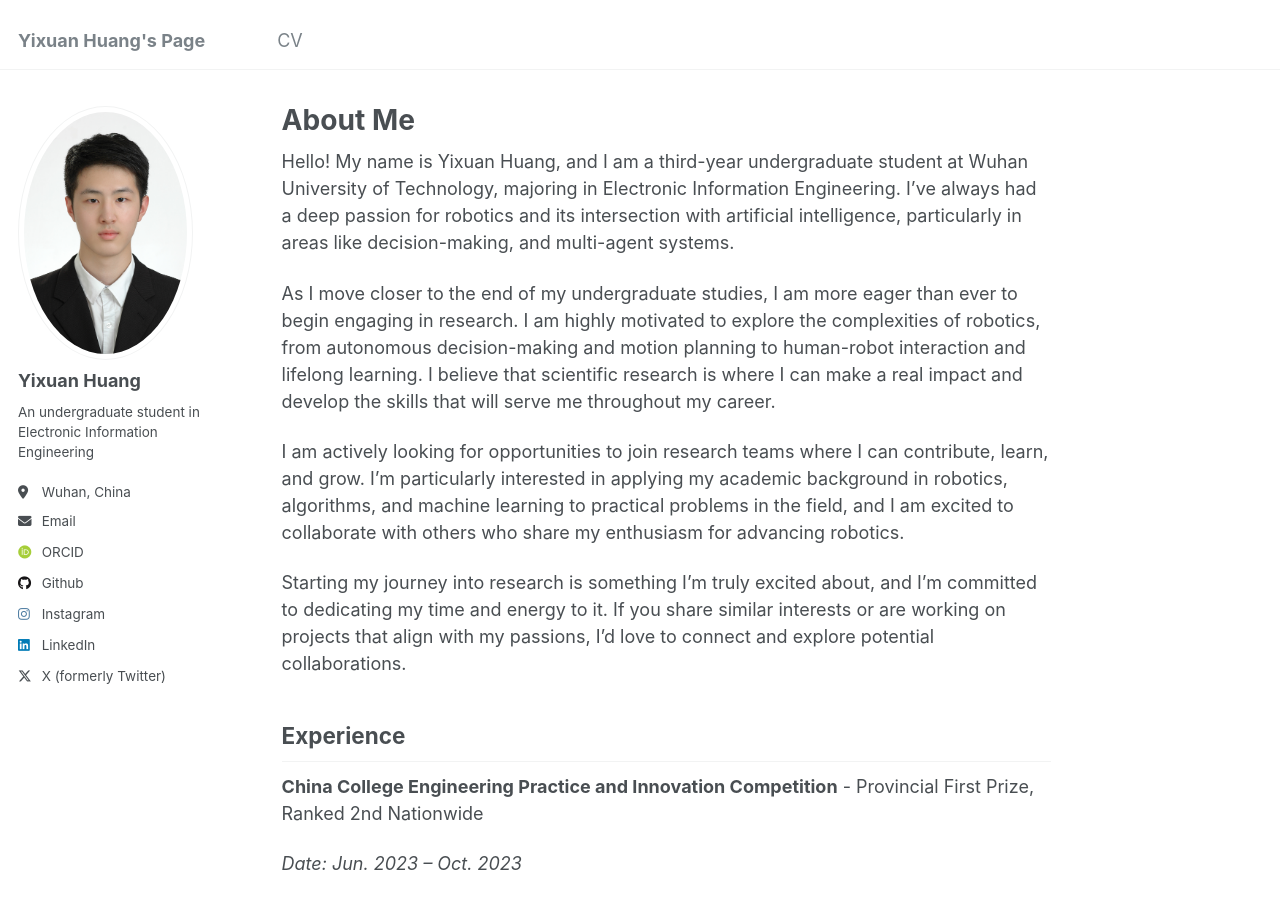
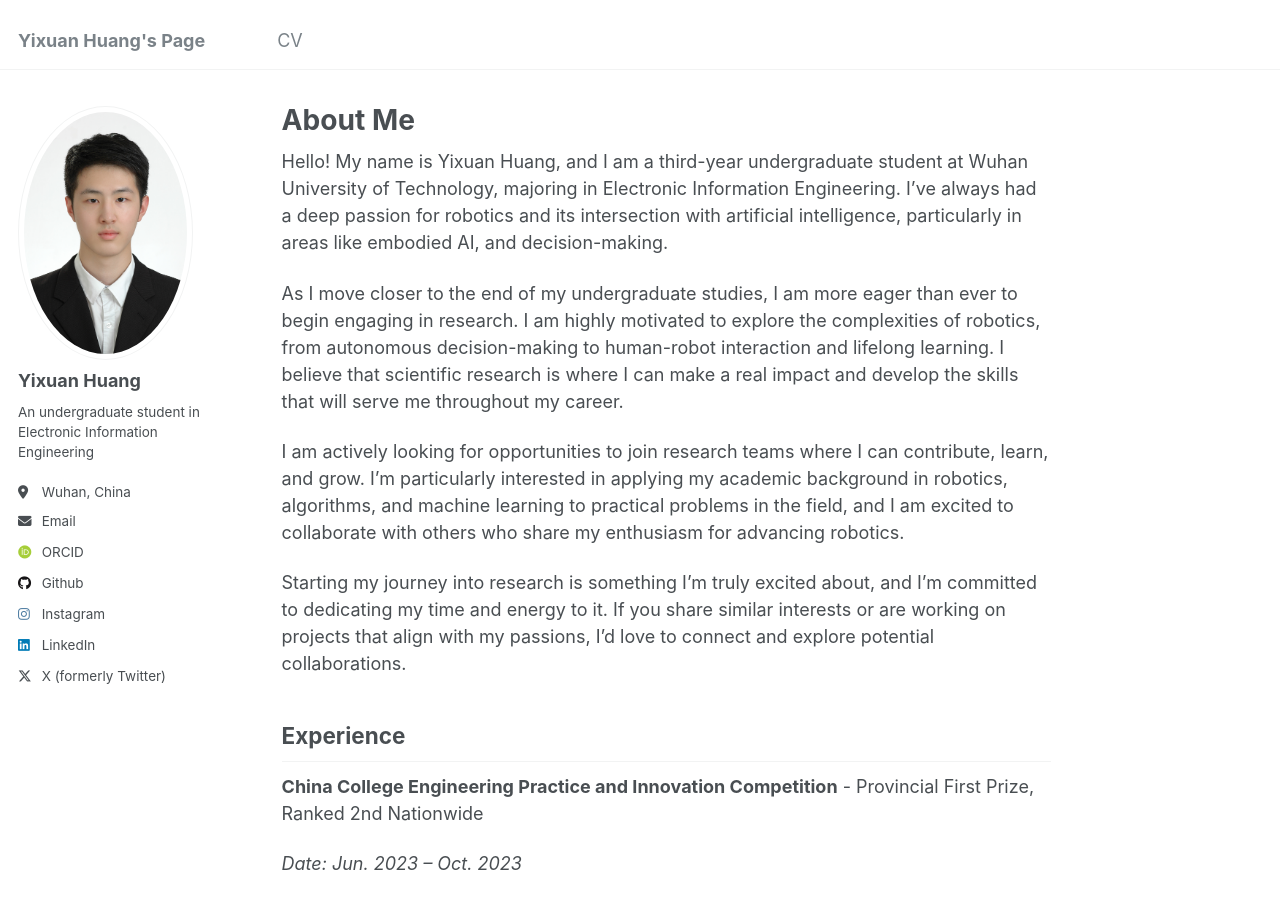
Before and after one commit to yixuanhuang04/yixuanhuang04.github.io, a Jekyll site: the page built from _pages/about.md, in a window 1280 px wide and 900 px high. Built offline with Jekyll 4.4.1, drawn with Linux system fonts in a browser that asks for light colours; some web fonts are replaced.

Commit message:
docs: update about

```diff
--- a/_pages/about.md
+++ b/_pages/about.md
@@ -7,9 +7,9 @@ redirect_from:
   - /about.html
 ---
 
-Hello! My name is Yixuan Huang, and I am a third-year undergraduate student at Wuhan University of Technology, majoring in Electronic Information Engineering. I’ve always had a deep passion for robotics and its intersection with artificial intelligence, particularly in areas like decision-making, and multi-agent systems.
+Hello! My name is Yixuan Huang, and I am a third-year undergraduate student at Wuhan University of Technology, majoring in Electronic Information Engineering. I’ve always had a deep passion for robotics and its intersection with artificial intelligence, particularly in areas like embodied AI, and decision-making.
 
-As I move closer to the end of my undergraduate studies, I am more eager than ever to begin engaging in research. I am highly motivated to explore the complexities of robotics, from autonomous decision-making and motion planning to human-robot interaction and lifelong learning. I believe that scientific research is where I can make a real impact and develop the skills that will serve me throughout my career.
+As I move closer to the end of my undergraduate studies, I am more eager than ever to begin engaging in research. I am highly motivated to explore the complexities of robotics, from autonomous decision-making to human-robot interaction and lifelong learning. I believe that scientific research is where I can make a real impact and develop the skills that will serve me throughout my career.
 
 I am actively looking for opportunities to join research teams where I can contribute, learn, and grow. I’m particularly interested in applying my academic background in robotics, algorithms, and machine learning to practical problems in the field, and I am excited to collaborate with others who share my enthusiasm for advancing robotics.
 
```
